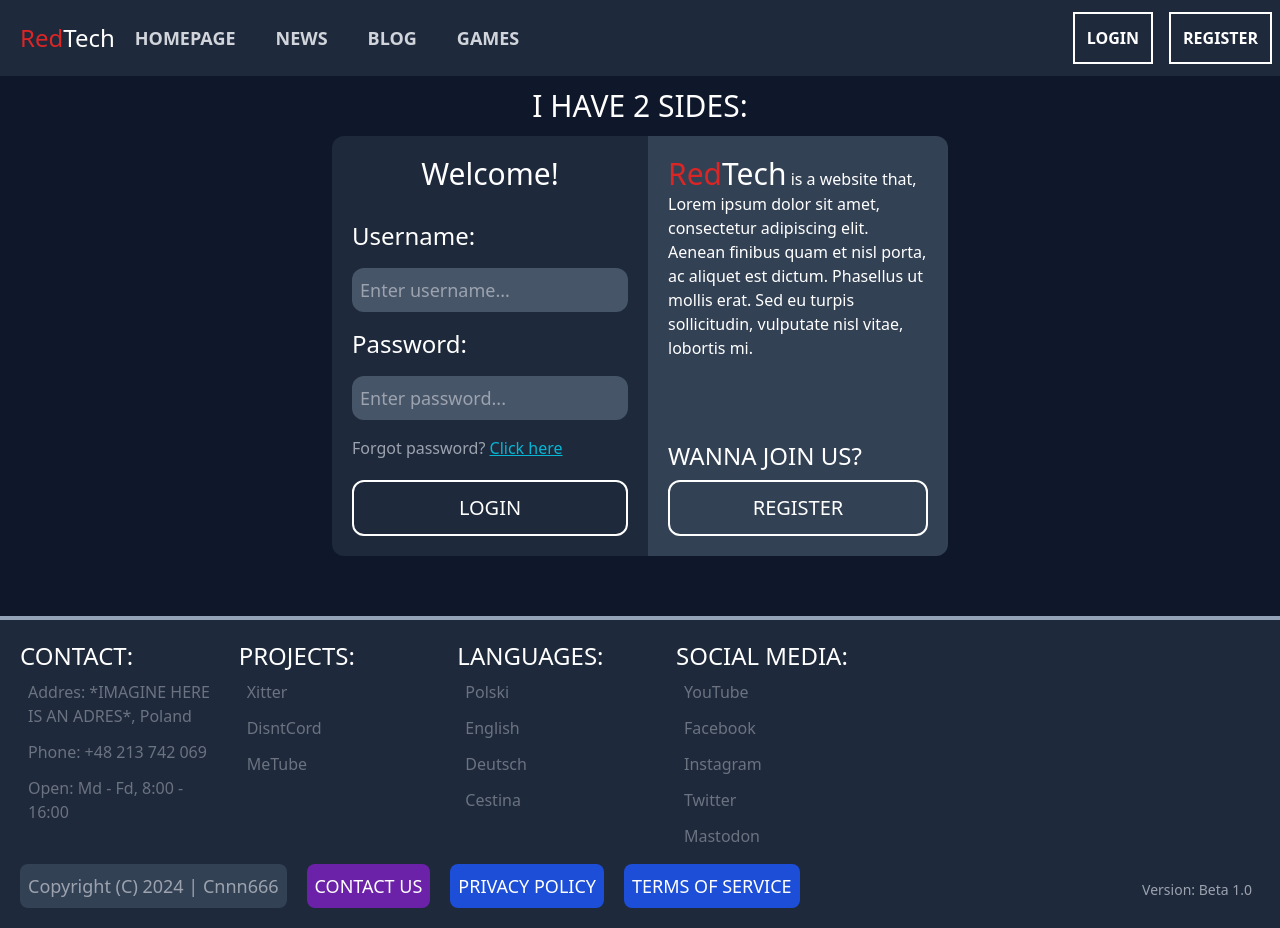
After one commit to cnnn666v2/website-news, a PHP site: page /login.php in a window 1280 px wide. The commit adds this page. Run offline with PHP 8.4, Linux system fonts and the light colour scheme; data that the repository does not hold is empty.

Commit message:
On branch master  Your branch is up to date with 'website/master'.  Changes to be committed: 	modified:   css/output.css 	modified:   dynamic-html/navbar.php 	new file:   login.php

```diff
--- a/css/output.css
+++ b/css/output.css
@@ -594,6 +594,25 @@ video {
   margin: 1.25rem;
 }
 
+.m-1 {
+  margin: 0.25rem;
+}
+
+.my-2 {
+  margin-top: 0.5rem;
+  margin-bottom: 0.5rem;
+}
+
+.my-4 {
+  margin-top: 1rem;
+  margin-bottom: 1rem;
+}
+
+.my-3 {
+  margin-top: 0.75rem;
+  margin-bottom: 0.75rem;
+}
+
 .ml-5 {
   margin-left: 1.25rem;
 }
@@ -608,6 +627,46 @@ video {
 
 .mt-auto {
   margin-top: auto;
+}
+
+.ml-0 {
+  margin-left: 0px;
+}
+
+.mr-0 {
+  margin-right: 0px;
+}
+
+.mt-2 {
+  margin-top: 0.5rem;
+}
+
+.mt-5 {
+  margin-top: 1.25rem;
+}
+
+.mt-7 {
+  margin-top: 1.75rem;
+}
+
+.ml-1 {
+  margin-left: 0.25rem;
+}
+
+.ml-2 {
+  margin-left: 0.5rem;
+}
+
+.mt-1 {
+  margin-top: 0.25rem;
+}
+
+.mb-1 {
+  margin-bottom: 0.25rem;
+}
+
+.mt-0 {
+  margin-top: 0px;
 }
 
 .flex {
@@ -642,6 +701,10 @@ video {
   width: 100%;
 }
 
+.w-1\/2 {
+  width: 50%;
+}
+
 .basis-1\/2 {
   flex-basis: 50%;
 }
@@ -656,6 +719,10 @@ video {
 
 .basis-auto {
   flex-basis: auto;
+}
+
+.basis-1\/4 {
+  flex-basis: 25%;
 }
 
 .list-none {
@@ -684,6 +751,10 @@ video {
 
 .content-center {
   align-content: center;
+}
+
+.justify-center {
+  justify-content: center;
 }
 
 .justify-between {
@@ -728,6 +799,16 @@ video {
 
 .rounded-xl {
   border-radius: 0.75rem;
+}
+
+.rounded-l-xl {
+  border-top-left-radius: 0.75rem;
+  border-bottom-left-radius: 0.75rem;
+}
+
+.rounded-r-xl {
+  border-top-right-radius: 0.75rem;
+  border-bottom-right-radius: 0.75rem;
 }
 
 .rounded-bl-lg {
@@ -807,6 +888,71 @@ video {
   background-color: rgb(15 23 42 / var(--tw-bg-opacity));
 }
 
+.bg-slate-600 {
+  --tw-bg-opacity: 1;
+  background-color: rgb(71 85 105 / var(--tw-bg-opacity));
+}
+
+.bg-green-500 {
+  --tw-bg-opacity: 1;
+  background-color: rgb(34 197 94 / var(--tw-bg-opacity));
+}
+
+.bg-green-700 {
+  --tw-bg-opacity: 1;
+  background-color: rgb(21 128 61 / var(--tw-bg-opacity));
+}
+
+.bg-green-600 {
+  --tw-bg-opacity: 1;
+  background-color: rgb(22 163 74 / var(--tw-bg-opacity));
+}
+
+.bg-zinc-800 {
+  --tw-bg-opacity: 1;
+  background-color: rgb(39 39 42 / var(--tw-bg-opacity));
+}
+
+.bg-zinc-700 {
+  --tw-bg-opacity: 1;
+  background-color: rgb(63 63 70 / var(--tw-bg-opacity));
+}
+
+.bg-purple-900 {
+  --tw-bg-opacity: 1;
+  background-color: rgb(88 28 135 / var(--tw-bg-opacity));
+}
+
+.bg-gray-900 {
+  --tw-bg-opacity: 1;
+  background-color: rgb(17 24 39 / var(--tw-bg-opacity));
+}
+
+.bg-gray-700 {
+  --tw-bg-opacity: 1;
+  background-color: rgb(55 65 81 / var(--tw-bg-opacity));
+}
+
+.bg-neutral-900 {
+  --tw-bg-opacity: 1;
+  background-color: rgb(23 23 23 / var(--tw-bg-opacity));
+}
+
+.bg-neutral-700 {
+  --tw-bg-opacity: 1;
+  background-color: rgb(64 64 64 / var(--tw-bg-opacity));
+}
+
+.bg-neutral-800 {
+  --tw-bg-opacity: 1;
+  background-color: rgb(38 38 38 / var(--tw-bg-opacity));
+}
+
+.bg-slate-500 {
+  --tw-bg-opacity: 1;
+  background-color: rgb(100 116 139 / var(--tw-bg-opacity));
+}
+
 .bg-opacity-50 {
   --tw-bg-opacity: 0.5;
 }
@@ -839,6 +985,10 @@ video {
   padding: 1.25rem;
 }
 
+.p-10 {
+  padding: 2.5rem;
+}
+
 .px-2 {
   padding-left: 0.5rem;
   padding-right: 0.5rem;
@@ -862,6 +1012,58 @@ video {
 .py-4 {
   padding-top: 1rem;
   padding-bottom: 1rem;
+}
+
+.py-5 {
+  padding-top: 1.25rem;
+  padding-bottom: 1.25rem;
+}
+
+.py-3 {
+  padding-top: 0.75rem;
+  padding-bottom: 0.75rem;
+}
+
+.px-3 {
+  padding-left: 0.75rem;
+  padding-right: 0.75rem;
+}
+
+.px-5 {
+  padding-left: 1.25rem;
+  padding-right: 1.25rem;
+}
+
+.pl-0 {
+  padding-left: 0px;
+}
+
+.pr-0 {
+  padding-right: 0px;
+}
+
+.pt-0 {
+  padding-top: 0px;
+}
+
+.ps-3 {
+  padding-inline-start: 0.75rem;
+}
+
+.ps-16 {
+  padding-inline-start: 4rem;
+}
+
+.pb-5 {
+  padding-bottom: 1.25rem;
+}
+
+.pb-2 {
+  padding-bottom: 0.5rem;
+}
+
+.pb-3 {
+  padding-bottom: 0.75rem;
 }
 
 .text-center {
@@ -943,6 +1145,60 @@ video {
   color: rgb(255 255 255 / var(--tw-text-opacity));
 }
 
+.text-black {
+  --tw-text-opacity: 1;
+  color: rgb(0 0 0 / var(--tw-text-opacity));
+}
+
+.text-gray-800 {
+  --tw-text-opacity: 1;
+  color: rgb(31 41 55 / var(--tw-text-opacity));
+}
+
+.text-gray-700 {
+  --tw-text-opacity: 1;
+  color: rgb(55 65 81 / var(--tw-text-opacity));
+}
+
+.text-cyan-500 {
+  --tw-text-opacity: 1;
+  color: rgb(6 182 212 / var(--tw-text-opacity));
+}
+
+.underline {
+  text-decoration-line: underline;
+}
+
+.placeholder-gray-600::-moz-placeholder {
+  --tw-placeholder-opacity: 1;
+  color: rgb(75 85 99 / var(--tw-placeholder-opacity));
+}
+
+.placeholder-gray-600::placeholder {
+  --tw-placeholder-opacity: 1;
+  color: rgb(75 85 99 / var(--tw-placeholder-opacity));
+}
+
+.placeholder-gray-400::-moz-placeholder {
+  --tw-placeholder-opacity: 1;
+  color: rgb(156 163 175 / var(--tw-placeholder-opacity));
+}
+
+.placeholder-gray-400::placeholder {
+  --tw-placeholder-opacity: 1;
+  color: rgb(156 163 175 / var(--tw-placeholder-opacity));
+}
+
+.placeholder-white::-moz-placeholder {
+  --tw-placeholder-opacity: 1;
+  color: rgb(255 255 255 / var(--tw-placeholder-opacity));
+}
+
+.placeholder-white::placeholder {
+  --tw-placeholder-opacity: 1;
+  color: rgb(255 255 255 / var(--tw-placeholder-opacity));
+}
+
 .transition-all {
   transition-property: all;
   transition-timing-function: cubic-bezier(0.4, 0, 0.2, 1);
@@ -983,6 +1239,11 @@ video {
   background-color: rgb(255 255 255 / var(--tw-bg-opacity));
 }
 
+.hover\:bg-green-800:hover {
+  --tw-bg-opacity: 1;
+  background-color: rgb(22 101 52 / var(--tw-bg-opacity));
+}
+
 .hover\:font-semibold:hover {
   font-weight: 600;
 }
@@ -1000,6 +1261,25 @@ video {
 .hover\:text-white:hover {
   --tw-text-opacity: 1;
   color: rgb(255 255 255 / var(--tw-text-opacity));
+}
+
+.hover\:text-cyan-700:hover {
+  --tw-text-opacity: 1;
+  color: rgb(14 116 144 / var(--tw-text-opacity));
+}
+
+.hover\:text-cyan-400:hover {
+  --tw-text-opacity: 1;
+  color: rgb(34 211 238 / var(--tw-text-opacity));
+}
+
+.hover\:text-cyan-300:hover {
+  --tw-text-opacity: 1;
+  color: rgb(103 232 249 / var(--tw-text-opacity));
+}
+
+.focus\:border-none:focus {
+  border-style: none;
 }
 
 .group:hover .group-hover\:bg-blue-400 {
--- a/dynamic-html/navbar.php
+++ b/dynamic-html/navbar.php
@@ -5,8 +5,8 @@
         <a class="p-3 text-gray-300 hover:bg-slate-700 hover:text-white rounded-lg font-semibold text-lg transition-all ease-in-out" href="#">News</a>
         <a class="p-3 text-gray-300 hover:bg-slate-700 hover:text-white rounded-lg font-semibold text-lg transition-all ease-in-out" href="#">Blog</a>
         <a class="p-3 text-gray-300 hover:bg-slate-700 hover:text-white rounded-lg font-semibold text-lg transition-all ease-in-out" href="#">Games</a>
-        <a class="p-3 ml-auto hover:bg-white hover:text-black border-2 border-white font-semibold text-base transition-all ease-in-out" href="#">Login</a>
-        <a class="p-3 hover:bg-white hover:text-black border-2 border-white font-semibold text-base transition-all ease-in-out" href="#">Register</a>
+        <a class="p-3 ml-auto hover:bg-white hover:text-black border-2 border-white font-semibold text-base transition-all ease-in-out" href="login.php">Login</a>
+        <a class="p-3 hover:bg-white hover:text-black border-2 border-white font-semibold text-base transition-all ease-in-out" href="register.php">Register</a>
     </div>
     <button class="md:hidden flex flex-col gap-2 ml-auto mr-5 w-9 self-center" onclick="showMobile()"><span class="border-2 border-white"></span><span class="border-2 border-white"></span><span class="border-2 border-white"></span></button>
 </nav>
--- /dev/null
+++ b/login.php
@@ -0,0 +1,72 @@
+<?php
+include('technicalphp/connect.php');
+
+$aTitle = [];
+$aDesc = [];
+
+$sql = "SELECT title, description FROM articles ORDER BY id DESC LIMIT 10";
+$result = $conn->query($sql);
+
+if ($result->num_rows > 0) {
+    while ($row = $result->fetch_assoc()) {
+        $aTitle[] = $row['title'];
+        $aDesc[] = (strlen($row['description']) > 250) ? substr($row['description'],0,250).'...' : $row['description'];
+    }
+}
+?>
+
+<!DOCTYPE html>
+<html lang="en">
+    <head>
+        <meta charset="UTF-8" />
+        <meta name="viewport" content="width=device-width, initial-scale=1.0">
+
+        <title>Homepage</title>
+
+        <link href="css/output.css" rel="stylesheet">
+        <link href="css/fonts.css" rel="stylesheet">
+    </head>
+
+    <body class="bg-slate-900">
+        <?php include('dynamic-html/mobilenavbar.php'); include('dynamic-html/navbar.php'); ?>
+
+        <main class="flex flex-col h-full flex-wrap md:flex-nowrap w-full">
+            <div class="w-full flex justify-center my-3">
+                <h1 class="text-white text-center w-1/2 text-3xl uppercase">I have 2 sides:</h1>
+            </div>
+            <div class="flex flex-row w-full justify-center p-10 pt-0">
+                <form method="POST" class="flex flex-col text-white bg-slate-800 m-5 p-5 basis-1/4 mr-0 rounded-l-xl mt-0">
+                    <h1 class="text-3xl text-center">Welcome!</h1>
+
+                    <h2 class="text-2xl mt-7">Username:</h2>
+                    <input placeholder="Enter username..." type="text" class="text-lg my-4 p-2 rounded-xl bg-slate-600 placeholder-gray-400 focus:border-none" required>
+
+                    <h2 class="text-2xl">Password:</h2>
+                    <input placeholder="Enter password..." type="password" class="text-lg my-4 p-2 rounded-xl bg-slate-600 placeholder-gray-400 focus:border-none" required>
+                    <p class="text-gray-400">Forgot password? <a href="#" class="text-cyan-500 underline hover:text-cyan-300">Click here</a></p>
+
+                    <button type="submit" class="text-xl px-2 py-3 text-center mt-5 rounded-xl uppercase border-2 border-white hover:bg-white hover:text-black transition-all ease-in-out">Login</button>
+                </form>
+                <div class="flex flex-col text-white bg-slate-700 m-5 p-5 ml-0 basis-1/4 rounded-r-xl mt-0">
+                    <div class="flex flex-row">
+                        <p><span class="text-3xl normal-case"><span class="text-red-600">Red</span>Tech</span> is a website that, Lorem ipsum dolor sit amet, consectetur adipiscing elit. Aenean finibus quam et nisl porta, ac aliquet est dictum. Phasellus ut mollis erat. Sed eu turpis sollicitudin, vulputate nisl vitae, lobortis mi.</p>
+                    </div>
+
+                    <div class="flex flex-col mt-auto gap-2">
+                        <p class="text-2xl uppercase">Wanna join us?</p>
+                        <a class="px-2 py-3 text-center uppercase hover:bg-white hover:text-black border-2 rounded-xl border-white text-xl transition-all ease-in-out" href="register.php">Register</a>
+                    </div>
+                </div>
+            </div>
+        </main>
+
+        <?php include('dynamic-html/footer.php'); ?>
+
+        <script type="text/javascript" src="javascript/hamburger.js"></script>
+        <noscript>Please enable javascript for the website to function.</noscript>
+    </body>
+</html>
+
+<?php
+$conn->close();
+?>
```
